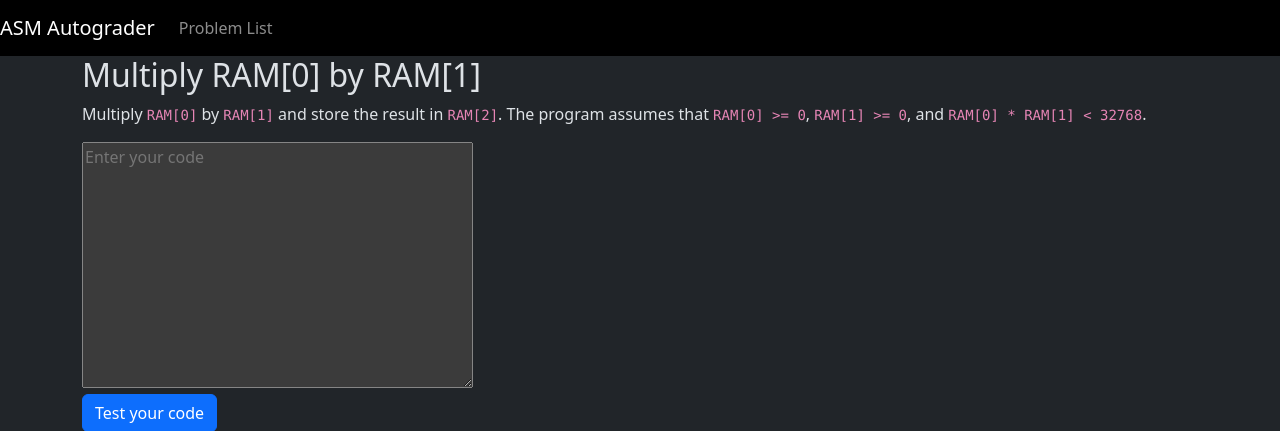
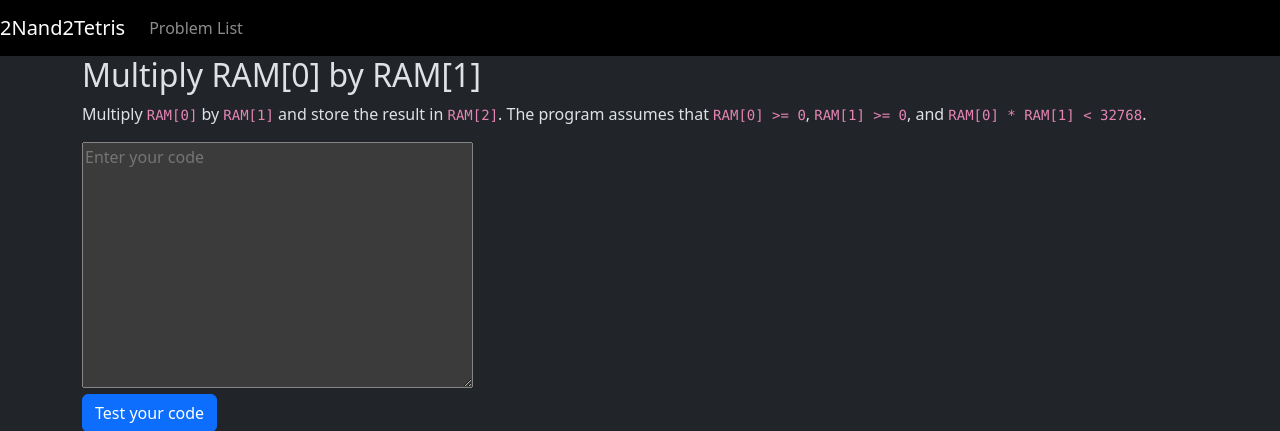
Before and after one commit to SecretsAndLies/ntt_judge, a Django app: page /problem/5 in a window 1280 px wide. Shown: the top 431 px of the page. Run offline with Django 5.2, Linux system fonts and the light colour scheme; data comes from the database, SQL or seed files in the repository.

Commit message:
changing the name

```diff
--- a/judge/judgement/templates/judgement/layout.html
+++ b/judge/judgement/templates/judgement/layout.html
@@ -10,7 +10,7 @@
     </head>
     <body>
         <nav class="navbar navbar-expand-lg navbar-dark bg-black">
-            <a class="navbar-brand" href="{% url 'index' %}">ASM Autograder</a>
+            <a class="navbar-brand" href="{% url 'index' %}">2Nand2Tetris</a>
             <div class="collapse navbar-collapse" id="navbarNav">
               <ul class="navbar-nav">
                 <li class="nav-item active">
```
